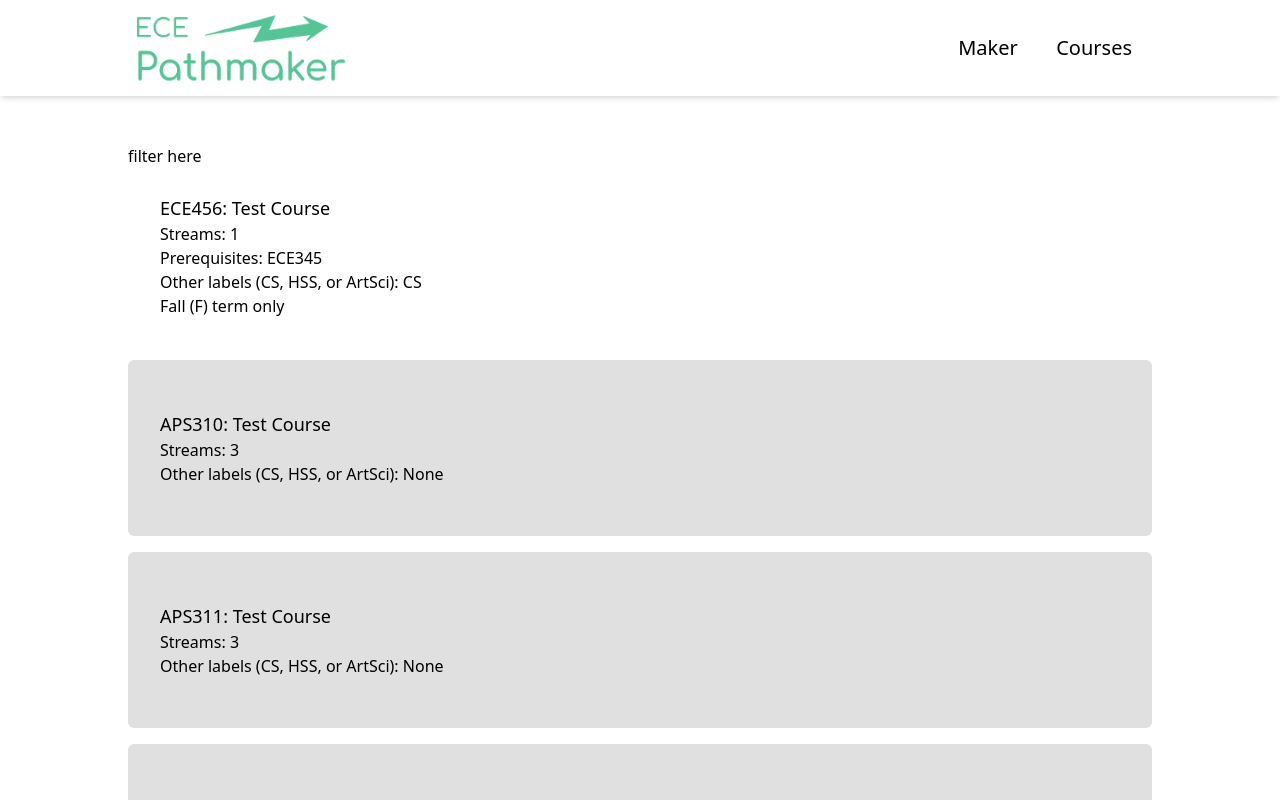
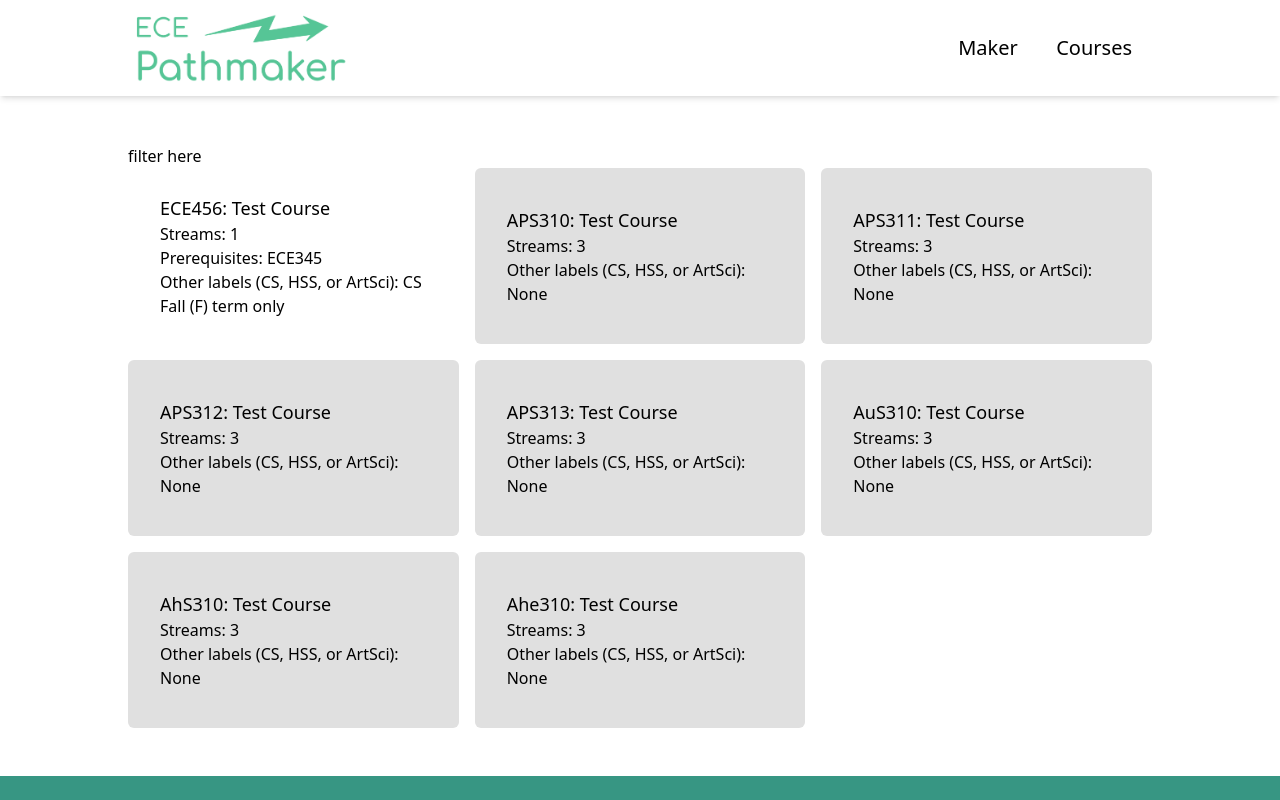
Before and after one commit to sunnwydays/ecepathmaker, a React (Vite) app: page /courses in a window 1280 px wide. Shown: the top 800 px of the page. Built offline with nearby package versions, Linux system fonts and the light colour scheme.

Commit message:
Use grid layout for course cards

```diff
--- a/src/pages/Courses.tsx
+++ b/src/pages/Courses.tsx
@@ -75,7 +75,7 @@ const Courses = () => {
             </div>
             <DndContext onDragStart={handleDragStart} onDragEnd={handleDragEnd}>
                 <SortableContext items={coursesId}>
-                    <div className="flex flex-col gap-4">
+                    <div className="grid xl:grid-cols-3 md:grid-cols-2 grid-cols-1 gap-4">
                             {coursesId.map((course) => (
                                 <CourseCard
                                     id={course}
```
